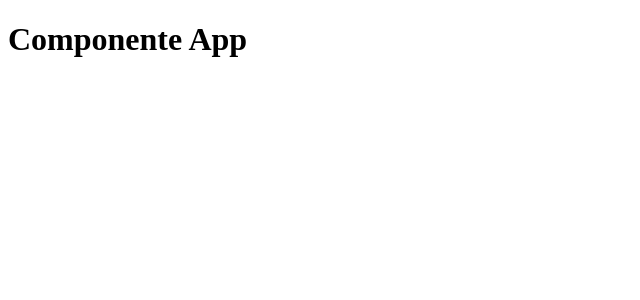
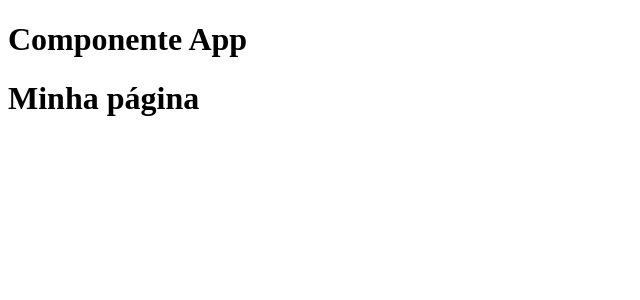
Before and after one commit to 1TDSPO-2024/aula-05-2sem, a React (Vite) app in the folder aula05/: page / in a window 1280 px wide. Shown: the top 300 px of the page, without its empty margins (0-640 px from the left). Built offline with nearby package versions, Linux system fonts and the light colour scheme.

Commit message:
Passando props por variável.

```diff
--- a/aula05/src/App.tsx
+++ b/aula05/src/App.tsx
@@ -1,7 +1,13 @@
+import Cabecalho from "./components/Cabecalho/Cabecalho";
+
 export default function App() {
+
+  const titulo: string = "Minha página";
+
   return (
     <div>
       <h1>Componente App</h1>
+      <Cabecalho tituloProps={titulo} />
     </div>
   );
 }
--- a/aula05/src/components/Cabecalho/Cabecalho.tsx
+++ b/aula05/src/components/Cabecalho/Cabecalho.tsx
@@ -1,9 +1,11 @@
-export default function Cabecalho() {
+export default function Cabecalho(props:{tituloProps:string}) {
+
+document.title = props.tituloProps
+
     return (
         <div>
             <header>
-                <h1>Component App</h1>
-                <Cabecalho />
+                <h1>{props.tituloProps}</h1>
             </header>
         </div>
     )
```
